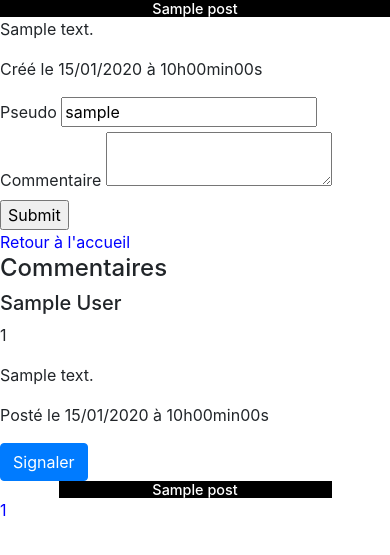
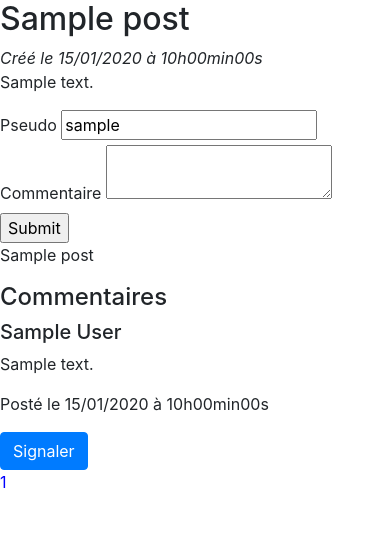
Before and after one commit to AudeLe/Jean-Forteroche-s-Blog, a PHP site: page /public/index.php?action=post&id=1 in a window 390 px wide. Shown: the part 118-673 px from the top of the page. Run offline with PHP 8.4, Linux system fonts and the light colour scheme; the visitor is signed in with stand-in values (Sample User, id 1); tables that the repository leaves empty or names only in its code hold one stand-in row (values such as "Sample post"); some libraries are stand-ins or nearby versions.

Commit message:
Adding the Bootstrap size without the responsive for now.

```diff
--- a/template/postView.php
+++ b/template/postView.php
@@ -1,13 +1,17 @@
-<?php $this->title = "Chapitre - ".$post->getTitle(); ?>
+<?php $this->title = 'Chapitre - '.$post->getTitle(); ?>
 
-<div>
+<h2><?= $post->getTitle(); ?></h2>
+
+<em class="date">Créé le <?= $post->getCreationDate(); ?></em>
+<div class="row">
+    <div class="col-md-10">
+        <div class="post">
             <?php $postIdActivated = $post->getId(); ?>
-    <h3><?= $post->getTitle(); ?></h3>
+
             <p><?= $post->getContent(); ?></p>
-    <p>Créé le <?= $post->getCreationDate(); ?></p>
         </div>
 
-<form action="../public/index.php?action=addComment&id=<?= $post->getId(); ?>" method="post">
+        <form action="../public/index.php?action=addComment&id=<?= $post->getId(); ?>&memberId=<?= $_SESSION['id']; ?>" method="post">
             <div>
                 <label for="author">Pseudo</label>
                 <?php
@@ -29,26 +33,51 @@
                 <textarea id="comment" name="comment"></textarea>
             </div>
             <div>
-        <input type="submit"/>
+                <input type="submit" class="submitButton"/>
             </div>
         </form>
+    </div>
 
-<a href="../public/index.php">Retour à l'accueil</a>
-<div id="comments">
+    <div class="col-md-2" id="listPostsInsert">
+        <?php
+        foreach($posts as $post):
+        ?>
+        <p>
+            <?php
+            if($postIdActivated == $post->getId()){
+                ?>
+                <a><?= $post->getTitle(); ?></a>
+                <?php
+            } else {
+                ?>
+                <a href="../public/index.php?action=post&id=<?= $post->getId(); ?>"><?= $post->getTitle(); ?></a>
+                <?php
+            }
+            ?>
+        </p>
+        <?php endforeach; ?>
+    </div>
+</div>
+
+
 <h4>Commentaires</h4>
+<!--<div class="container-fluid row" id="comments">-->
     <?php
     foreach($comments[0] as $comment):
         ?>
+        <div class="row comment">
+            <div class="col-md-11">
                 <h5><?= $comment->getAuthor(); ?></h5>
-        <p><?= $comment->getId(); ?></p>
                 <p><?= $comment->getComment(); ?></p>
                 <p>Posté le <?= $comment->getCommentDate(); ?></p>
+            </div>
 
+            <div class=" reportButton col-md-1">
                 <!-- Button trigger modal -->
                 <button type="button" class="btn btn-primary" data-toggle="modal" data-target="#reportComment<?= $comment->getId(); ?>">Signaler</button>
 
                 <!-- Modal -->
-        <div class="modal fade" id="reportComment<?=$comment->getId(); ?>" tabindex="1" role="dialog" aria-labelledby="reportComment<?=$comment->getId(); ?>Label" aria-hidden="true">
+                <div class="modal fade" id="reportComment<?= $comment->getId(); ?>" tabindex="1" role="dialog" aria-labelledby="reportComment<?= $comment->getId(); ?>Label" aria-hidden="true">
                     <div class="modal-dialog" role="document">
                         <div class="modal-content">
                             <div class="modal-header">
@@ -72,31 +101,13 @@
                         </div>
                     </div>
                 </div>
+            </div>
+        </div>
+    <?php endforeach;?>
+<!--</div>-->
 
-    <?php endforeach;?>
-</div>
-
-
-<?php
-
-    foreach($posts as $post):
-        ?>
-        <div class="news">
-        <?php
-        if( $postIdActivated == $post->getId()){
-            ?>
-                <h3><?= $post->getTitle(); ?></h3>
-
-            <?php
-        } else {
-            ?>
-                <h3><a href="../public/index.php?action=post&id=<?= $post->getId(); ?>"><?= $post->getTitle(); ?></a></h3>
-            <?php
-        }
-        ?>
-        </div>
-    <?php endforeach; ?>
-
+<div class="pages">
     <?php foreach($comments[1] as $page): ?>
         <span><?= $page ?></span>
     <?php endforeach; ?>
+</div>
```
Lines whose indentation alone changed are shown as unchanged.
